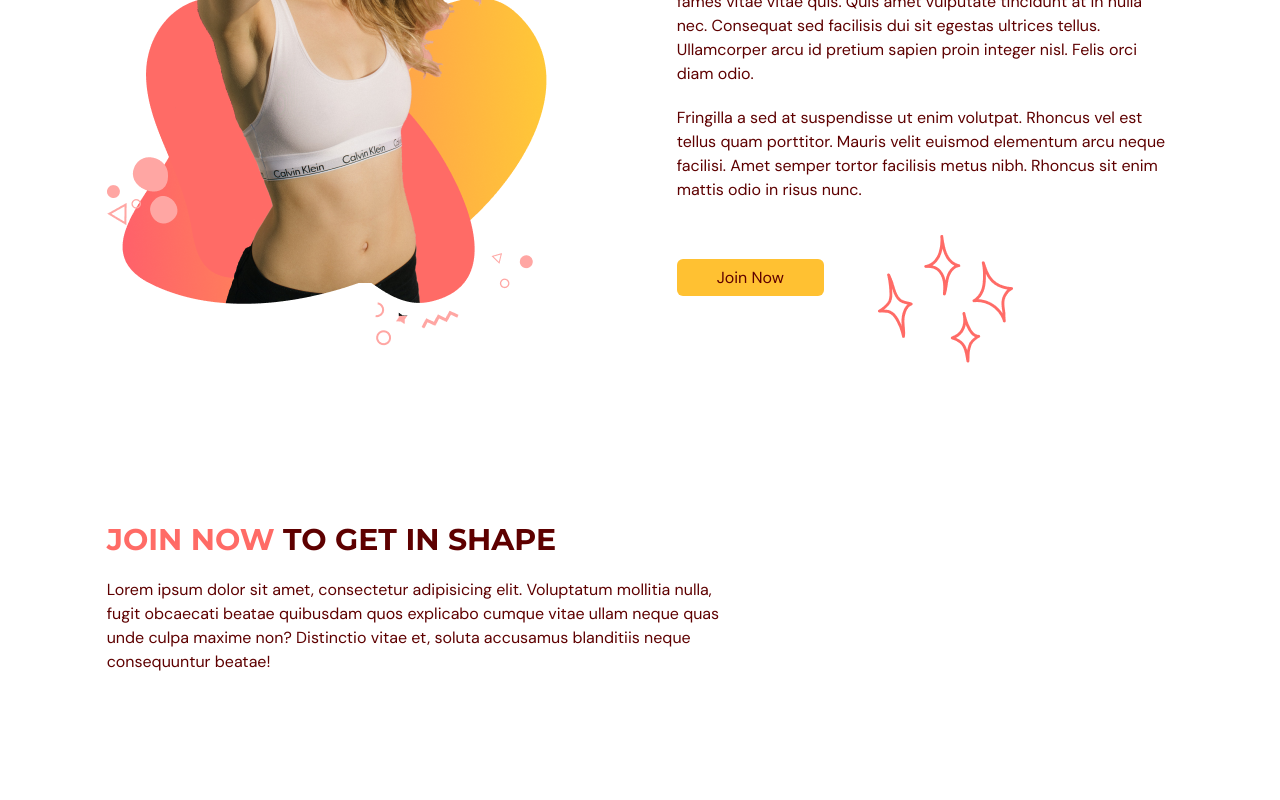
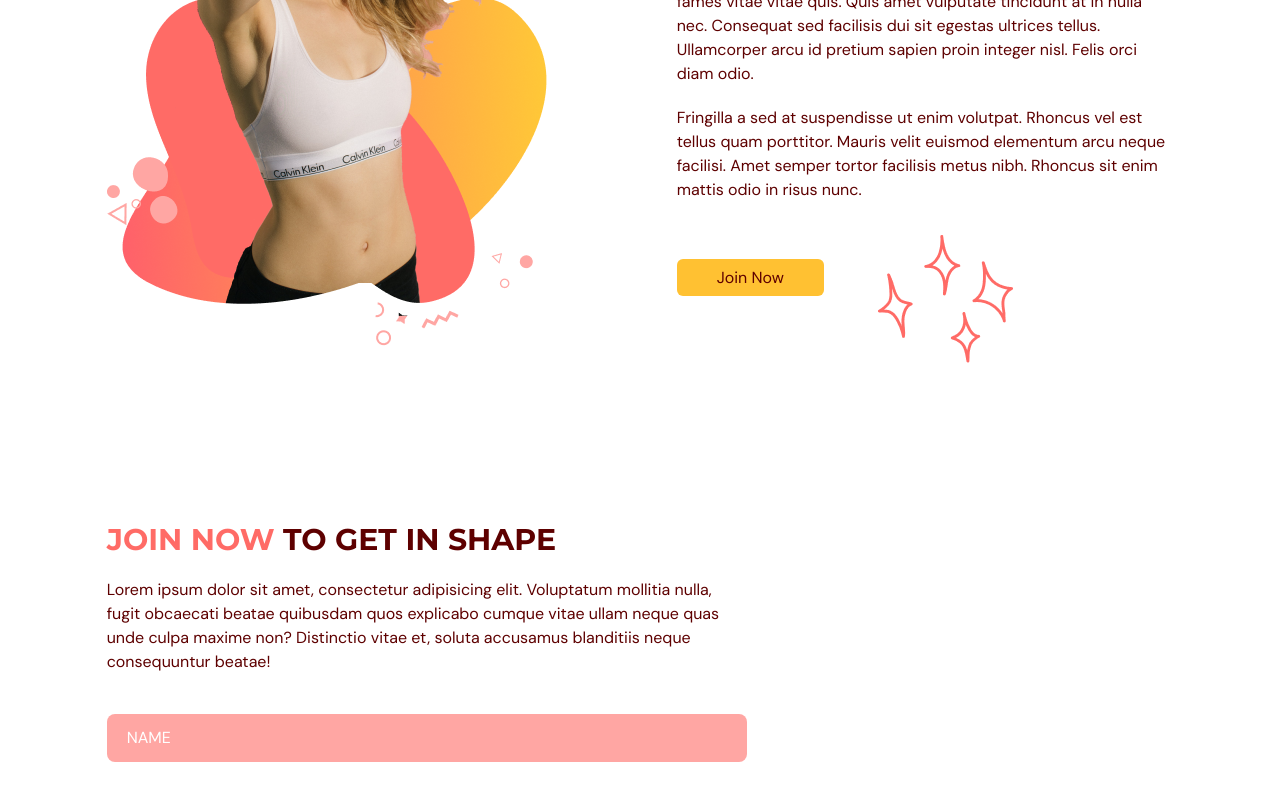
Before and after one commit to stefanljusic10/EvoGym, a React (Vite) app: page / in a window 1280 px wide. Shown: the part 1703-2503 px from the top of the page. Built offline with nearby package versions, Linux system fonts and the light colour scheme.

Commit message:
contact us - form inputs

```diff
--- a/src/components/contactUs/index.tsx
+++ b/src/components/contactUs/index.tsx
@@ -2,7 +2,7 @@ import { SelectedPage } from "@/shared/types";
 import { motion } from "framer-motion";
 import { useForm } from "react-hook-form";
 import ContactUsPageGraphic from "@/assets/ContactUsPageGraphic.png";
-import { headlineVariant } from "@/style/motions";
+import { headlineInverseVariant, headlineVariant } from "@/style/motions";
 import HeaderText from "@/components/headerText";
 
 type Props = {
@@ -10,6 +10,18 @@ type Props = {
 };
 
 const index = ({ setSelectedPage }: Props) => {
+
+    const inputStyles = 'w-full rounded-lg bg-primary-300 px-5 py-3 placeholder-white'
+
+    const { register, trigger, formState: { errors } } = useForm()
+
+    const submitForm = async (e: any) => {
+        const isValid = await trigger()
+
+        if(!isValid)
+            e.preventDefault()
+    }
+
   return (
     <section id="contactus" className="mx-auto w-5/6 pt-24 pb-32">
       <motion.div
@@ -34,8 +46,40 @@ const index = ({ setSelectedPage }: Props) => {
             vitae et, soluta accusamus blanditiis neque consequuntur beatae!
           </p>
         </motion.div>
-
-
+        <div className="mt-10 justify-between gap-8 md:flex">
+          <motion.div
+            className="mt-10 basis-3/5 md:mt-0"
+            initial="hidden"
+            whileInView="visible"
+            viewport={{ once: true, amount: 0.5 }}
+            transition={{ duration: 0.5 }}
+            variants={headlineInverseVariant}
+          >
+            <form
+                target='_blank'
+                onSubmit={(e) => submitForm(e)}
+                action="https://formsubmit.co/stefan.e4e5@email.com"
+                method='POST'
+            >
+                <input
+                    className={inputStyles}
+                    type='text'
+                    placeholder="NAME"
+                    {...register('name', {
+                        required: true,
+                        maxLength: 100,
+                    })}
+                    >
+                    {errors.name && (
+                        <p className="mt-1 text-primary-500">
+                            {errors.name.type === 'required' && 'This field is required.'}
+                            {errors.name.type === 'maxLength' && 'Max length is 100 characters.'}
+                        </p>
+                    )}
+                </input>
+            </form>
+          </motion.div>
+        </div>
       </motion.div>
     </section>
   );
--- a/src/style/motions.ts
+++ b/src/style/motions.ts
@@ -1,6 +1,11 @@
 export const headlineVariant = {
   hidden: { opacity: 0, x: -100 },
   visible: { opacity: 1, x: 0 },
+};
+
+export const headlineInverseVariant = {
+  hidden: { opacity: 0, y: 100 },
+  visible: { opacity: 1, y: 0 },
 };
 
 export const benefitsContainer = {
```
